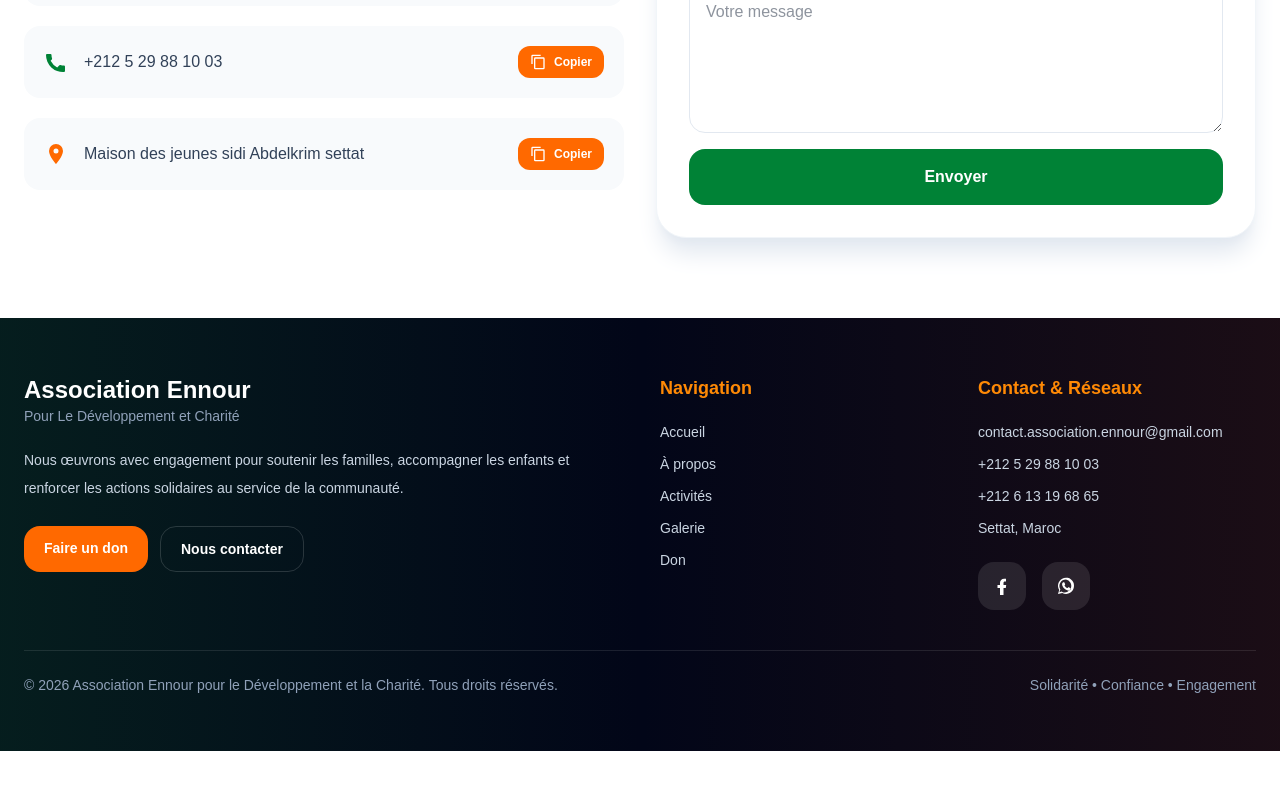
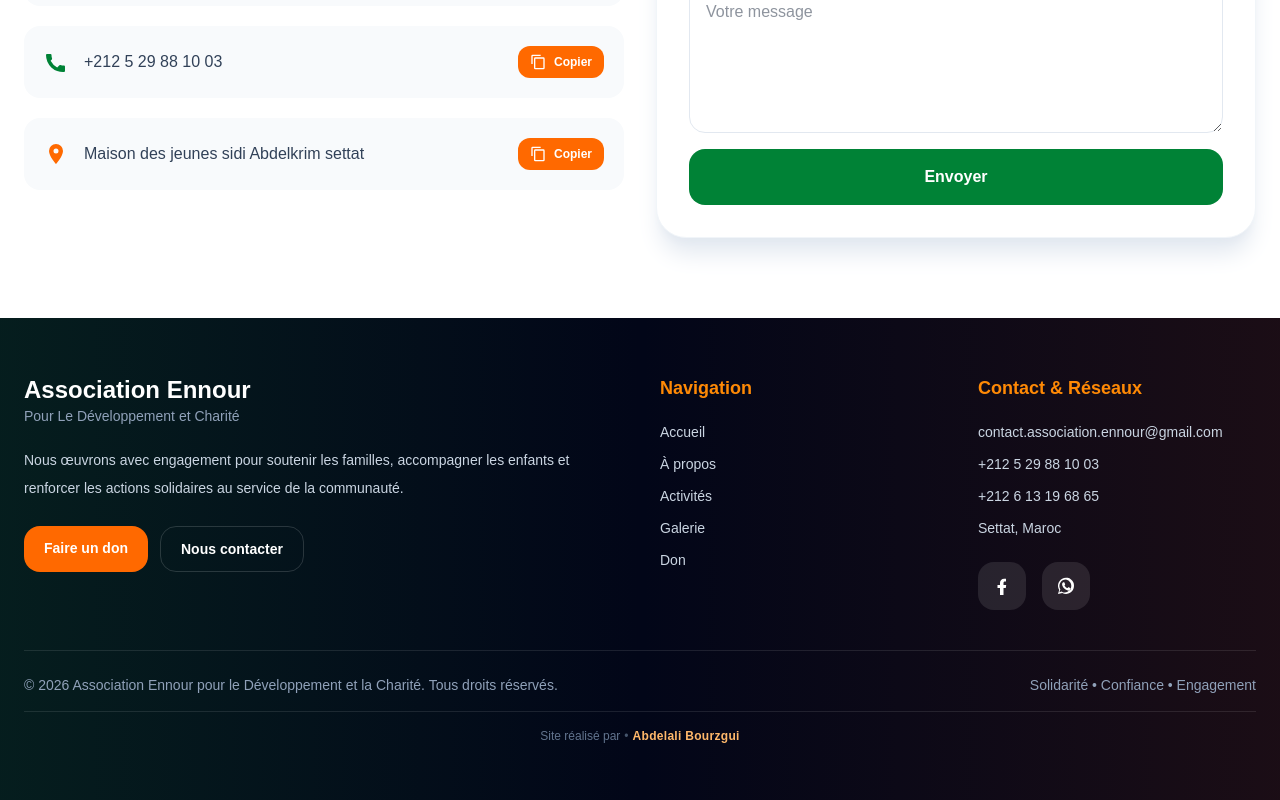
Before and after one commit to alibourzgui/association-ennour, a React (Vite) app: page / in a window 1280 px wide. Shown: the part 4970-5770 px from the top of the page. Before the commit the page ends 5721 px from the top, so only its background shows below. Built offline with nearby package versions, Linux system fonts and the light colour scheme.

Commit message:
update site + fixes

```diff
--- a/src/App - Copy.jsx
+++ b/src/App - Copy.jsx
@@ -726,7 +726,7 @@ export default function App() {
               <div className={isDark ? "flex flex-col items-start gap-3 rounded-2xl bg-white/5 p-5 ring-1 ring-white/10 sm:flex-row sm:items-center sm:gap-4" : "flex flex-col items-start gap-3 rounded-2xl bg-slate-50 p-5 sm:flex-row sm:items-center sm:gap-4"}>
                 <div className="flex min-w-0 flex-1 items-center gap-4">
                   <MailIcon className="h-6 w-6 shrink-0 text-orange-500" />
-                  <span className={isDark ? "break-all text-sm text-slate-200 sm:text-base" : "break-all text-sm text-slate-700 sm:text-base"}>{contactEmail}</span>
+                  <span dir="ltr" className={isDark ? "break-all text-left text-sm text-slate-200 sm:text-base" : "break-all text-left text-sm text-slate-700 sm:text-base"}>{contactEmail}</span>
                 </div>
                 <button
                   type="button"
@@ -739,7 +739,7 @@ export default function App() {
               <div className={isDark ? "flex flex-col items-start gap-3 rounded-2xl bg-white/5 p-5 ring-1 ring-white/10 sm:flex-row sm:items-center sm:gap-4" : "flex flex-col items-start gap-3 rounded-2xl bg-slate-50 p-5 sm:flex-row sm:items-center sm:gap-4"}>
                 <div className="flex min-w-0 flex-1 items-center gap-4">
                   <PhoneIcon className="h-6 w-6 shrink-0 text-green-700" />
-                  <span className={isDark ? "text-slate-200" : "text-slate-700"}>{contactPhone}</span>
+                  <span dir="ltr" className={isDark ? "text-left text-slate-200" : "text-left text-slate-700"}>{contactPhone}</span>
                 </div>
                 <button
                   type="button"
--- a/src/App.jsx
+++ b/src/App.jsx
@@ -117,6 +117,8 @@ const content = {
     footerContactBtn: "Nous contacter",
     footerRights: "© 2026 Association Ennour pour le Développement et la Charité. Tous droits réservés.",
     footerMotto: "Solidarité • Confiance • Engagement",
+    footerCreditLabel: "Site réalisé par",
+    footerCreditName: "Abdelali Bourzgui",
     mapLocation: "Maison des jeunes sidi Abdelkrim settat",
   },
   ar: {
@@ -186,6 +188,8 @@ const content = {
     footerContactBtn: "تواصل معنا",
     footerRights: "© 2026 جمعية النور للتنمية والأعمال الخيرية. جميع الحقوق محفوظة.",
     footerMotto: "تضامن • ثقة • التزام",
+    footerCreditLabel: "تم إنجاز الموقع بواسطة",
+    footerCreditName: "Abdelali Bourzgui",
     mapLocation: "جمعية النور للتنمية والأعمال الخيرية (المكتب المركزي سطات)، دار الشباب، سطات 26000",
   },
 };
@@ -884,6 +888,11 @@ export default function App() {
             <p className="text-center md:text-start">{t.footerRights}</p>
             <p className="text-center md:text-start">{t.footerMotto}</p>
           </div>
+          <p className="mt-4 border-t border-white/10 pt-4 text-center text-xs">
+            <span className="text-slate-500">{t.footerCreditLabel}</span>
+            <span className="mx-1 text-slate-600">•</span>
+            <span className="font-semibold tracking-wide text-orange-300">{t.footerCreditName}</span>
+          </p>
         </div>
       </footer>
     </div>
```
